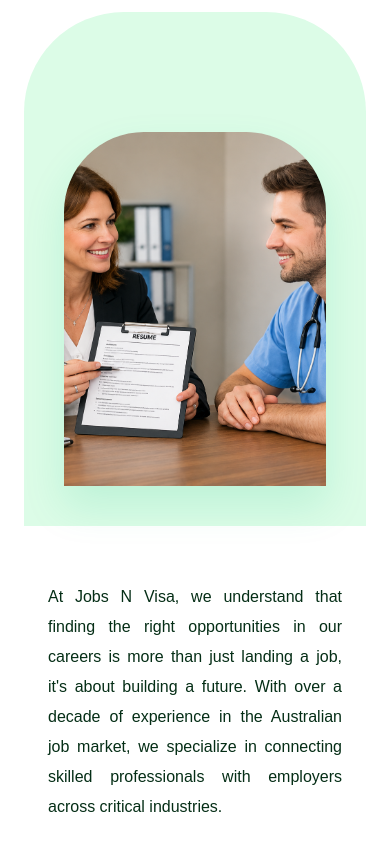
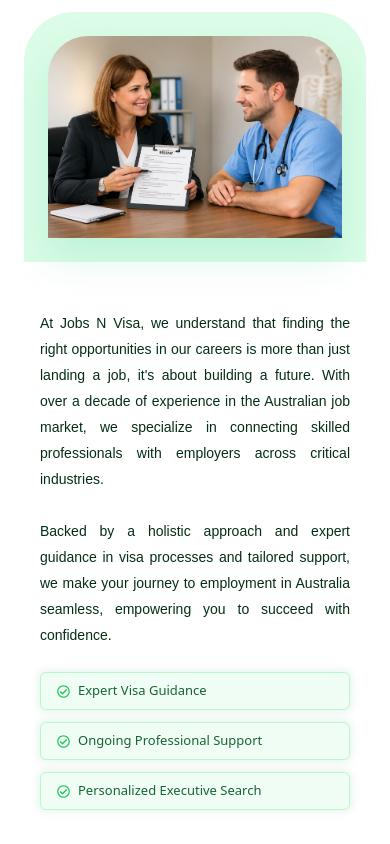
Before and after one commit to thejobsnvisa/jobsnvisa, a React (Vite) app: page / in a window 390 px wide. Shown: the part 940-1784 px from the top of the page. Built offline with nearby package versions, Linux system fonts and the light colour scheme.

Commit message:
code updated

```diff
--- a/src/Components/About.jsx
+++ b/src/Components/About.jsx
@@ -16,9 +16,8 @@ const About = () => {
       {/* Main Layout: Flex-column on mobile, Flex-row on desktop */}
       <div className="flex flex-col lg:flex-row items-center lg:items-start justify-center gap-8 lg:gap-10">
         {/* Left: Image Container */}
-        {/* Uses lg:w-[574px] and lg:h-[400px] to match your desktop specs */}
-        <div className="relative w-full lg:w-[650px]  lg:h-[440px] mt-6 rounded-tl-[100px] rounded-tr-[100px] bg-green-100 p-10 flex items-center justify-center">
-          <div className="w-[540px] h-[354px] mt-20 rounded-tl-[80px] rounded-tr-[80px] overflow-hidden shadow-[0_20px_40px_rgba(16,185,129,0.15)]">
+        <div className="relative w-full sm:w-[90%] md:w-[85%] lg:w-[650px] h-[250px] sm:h-[300px] md:h-[380px] lg:h-[440px] mt-6 rounded-tl-[50px] sm:rounded-tl-[70px] lg:rounded-tl-[100px] rounded-tr-[50px] sm:rounded-tr-[70px] lg:rounded-tr-[100px] bg-green-100 p-6 sm:p-8 lg:p-10 flex items-center justify-center">
+          <div className="w-full h-full sm:w-[90%] md:w-[85%] lg:w-[540px] lg:h-[354px] mt-0 sm:mt-10 lg:mt-20 rounded-tl-[40px] sm:rounded-tl-[60px] lg:rounded-tl-[80px] rounded-tr-[40px] sm:rounded-tr-[60px] lg:rounded-tr-[80px] overflow-hidden shadow-[0_20px_40px_rgba(16,185,129,0.15)]">
             <img
               className="w-full h-full object-cover"
               src={aboutImage}
@@ -28,10 +27,9 @@ const About = () => {
         </div>
 
         {/* Right: Content Card */}
-        {/* Uses lg:w-[780px] to match your desktop specs */}
-        <div className="w-full lg:w-[780px] lg:min-h-[500px] rounded-tl-[30px] rounded-tr-[30px] lg:rounded-tl-[80px] lg:rounded-tr-[80px] bg-white p-6 md:p-10 flex flex-col justify-center">
+        <div className="w-full sm:w-[90%] md:w-[85%] lg:w-[780px] lg:min-h-[500px] rounded-tl-[20px] sm:rounded-tl-[30px] lg:rounded-tl-[80px] rounded-tr-[20px] sm:rounded-tr-[30px] lg:rounded-tr-[80px] bg-white p-4 sm:p-6 md:p-10 flex flex-col justify-center">
           <p
-            className="text-[16px] leading-[30px] text-green-950 font-medium text-justify mb-8"
+            className="text-[14px] sm:text-[15px] md:text-[16px] leading-[26px] sm:leading-[28px] md:leading-[30px] text-green-950 font-medium text-justify mb-6 sm:mb-8"
             style={{ fontFamily: "'Poppins', sans-serif" }}
           >
             At Jobs N Visa, we understand that finding the right opportunities
@@ -47,7 +45,7 @@ const About = () => {
           </p>
 
           {/* Features - Stacked on mobile, remains as requested */}
-          <div className="flex flex-col gap-4">
+          <div className="flex flex-col gap-3 sm:gap-4">
             {[
               "Expert Visa Guidance",
               "Ongoing Professional Support",
@@ -55,7 +53,7 @@ const About = () => {
             ].map((item, index) => (
               <button
                 key={index}
-                className="w-full lg:w-[300px] h-[41px] rounded-[8px] border-[1px] border-[#B9F8CF] bg-[#F0FDF4] text-green-800 px-5 flex items-center gap-2 shadow-[0px_0px_10px_2px_#049F441A]"
+                className="w-full sm:w-fit lg:w-[300px] h-[38px] sm:h-[40px] lg:h-[41px] rounded-[6px] sm:rounded-[8px] border-[1px] border-[#B9F8CF] bg-[#F0FDF4] text-green-800 px-4 sm:px-5 flex items-center gap-2 shadow-[0px_0px_10px_2px_#049F441A] text-[13px] sm:text-[14px]"
               >
                 <FaRegCheckCircle className="text-green-500 shrink-0" />
                 {item}
```
